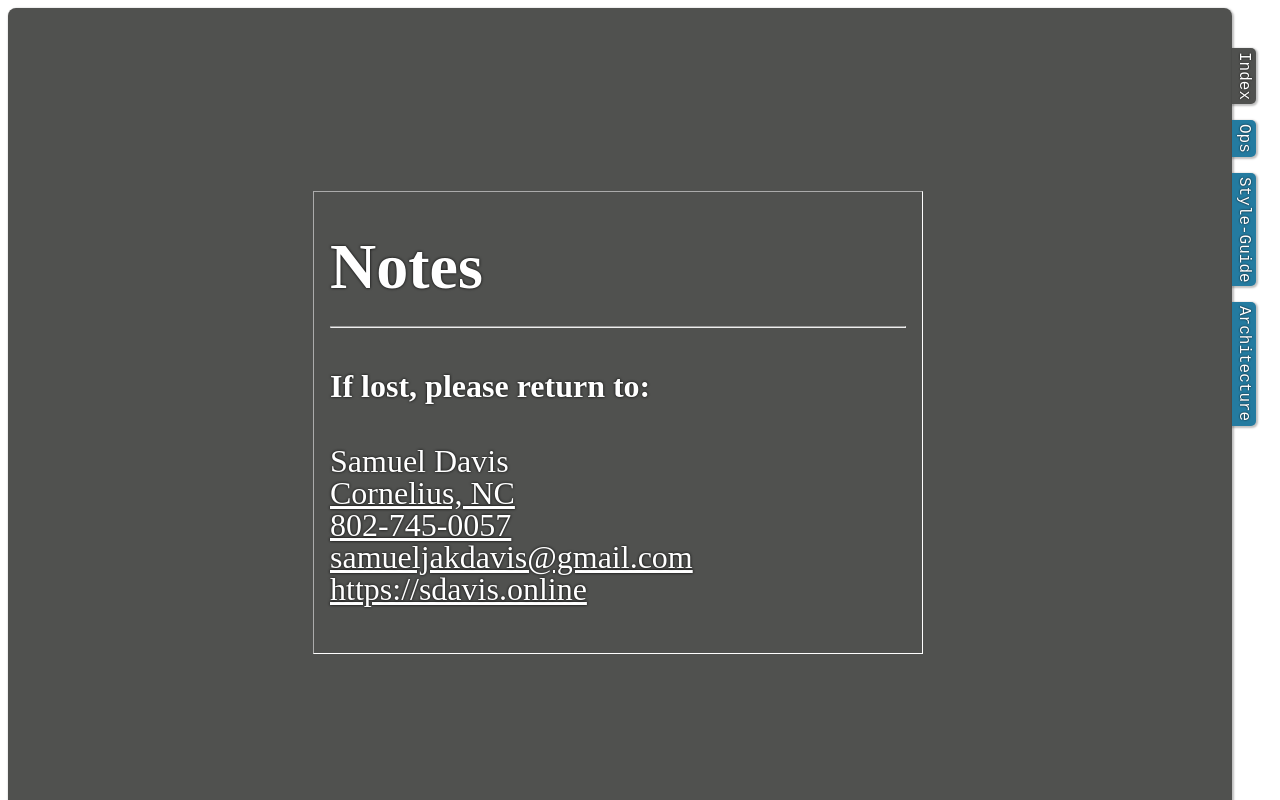
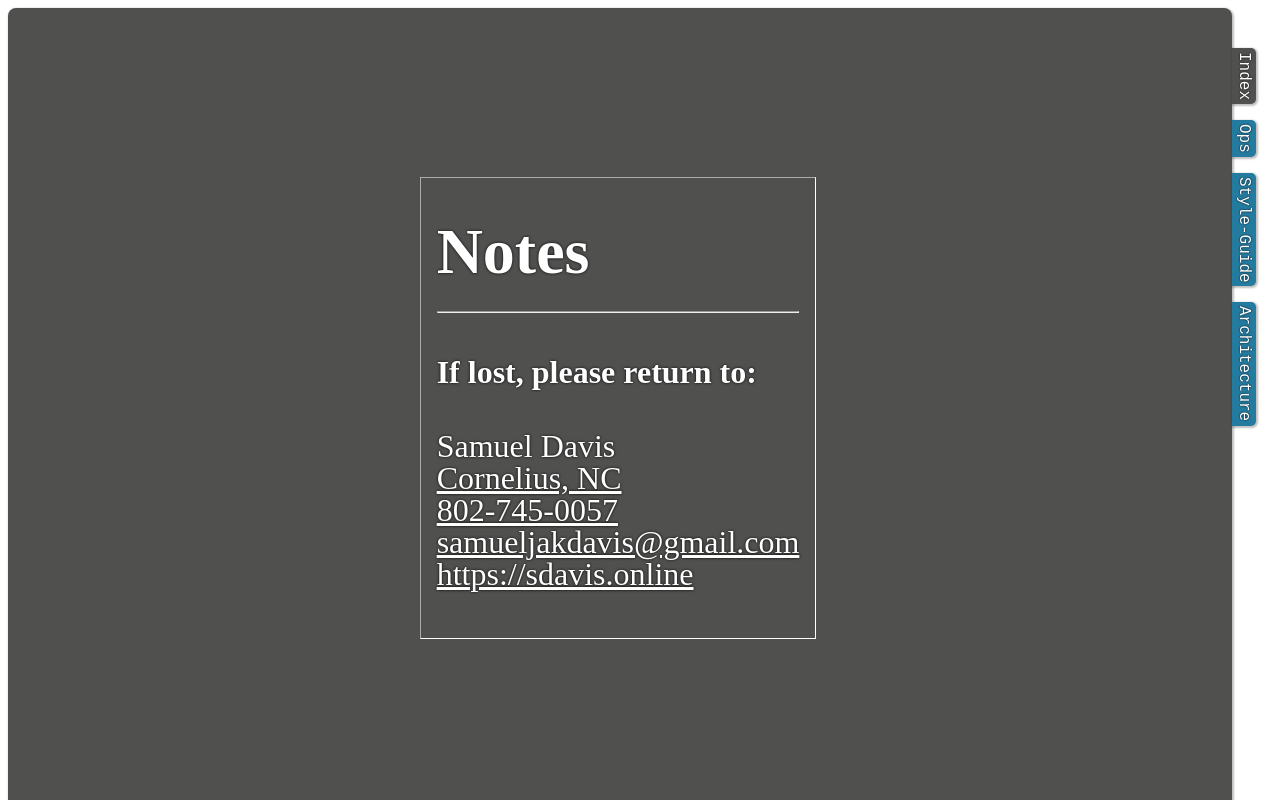
Before and after one commit to SamuelDavis/notes, a Nuxt app: page / in a window 1280 px wide. Shown: the top 800 px of the page. Built offline with nearby package versions, Linux system fonts and the light colour scheme.

Commit message:
prevent anything collapsing below its min-content; flex-center cover

```diff
--- a/layouts/default.vue
+++ b/layouts/default.vue
@@ -55,6 +55,10 @@
     img {
       max-width: 100%;
     }
+
+    * {
+      min-width: min-content;
+    }
   }
 
   #app {
--- a/pages/index.vue
+++ b/pages/index.vue
@@ -34,11 +34,16 @@
 
 <style lang="scss" scoped>
   #cover {
+    height: 100%;
+    display: flex;
+    justify-content: center;
+    align-items: center;
+    padding: 0 1rem;
+
     .content {
       font-family: "Times New Roman", monospace;
       color: white;
       text-shadow: 0 0 3px black;
-      margin: 15% 25% 30%;
       padding: 1rem;
       border: 1px inset white;
       font-size: 2rem;
```
